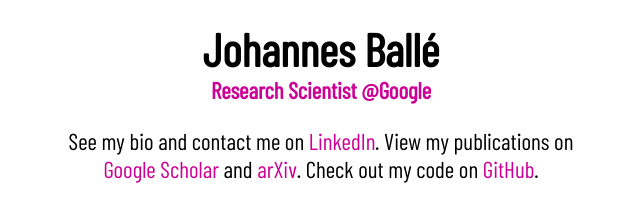
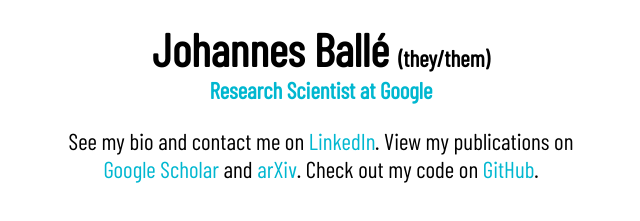
Before and after one commit to jonycgn/jonycgn.github.io, a plain HTML site: page index.html in a window 1280 px wide. Shown: the part 483-704 px from the top of the page, without its empty margins (319-959 px from the left). Drawn offline with nearby package versions, Linux system fonts and the light colour scheme.

Commit message:
New picture and pronouns.

```diff
--- a/index.html
+++ b/index.html
@@ -51,7 +51,7 @@
     font-weight: bold;
     text-align: center;
     margin: 0 0 1em 0;
-    color: #cc0296;
+    color: #00B7D0;
   }
   p {
     font-size: 1em;
@@ -62,15 +62,15 @@
   }
   a {
     text-decoration: none;
-    color: #cc0296;
+    color: #00B7D0;
   }
   </style>
 </head>
 <body>
   <div>
     <img src="profile.jpg">
-    <h1>Johannes Ballé</h1>
-    <h2>Research Scientist @Google</h2>
+    <h1>Johannes Ballé <span style="font-size:.5em">(they/them)</span></h1>
+    <h2>Research Scientist at Google</h2>
     <p>See my bio and contact me on <a href="https://www.linkedin.com/in/johannesballe">LinkedIn</a>. View my publications on <a href="https://scholar.google.com/citations?user=uKDe38UAAAAJ&sortby=pubdate">Google Scholar</a> and <a href="https://arxiv.org/a/balle_j_1.html">arXiv</a>. Check out my code on <a href="https://github.com/jonycgn">GitHub</a>.</p>
   </div>
 </body>
```
Also changed, not shown: profile.jpg.
